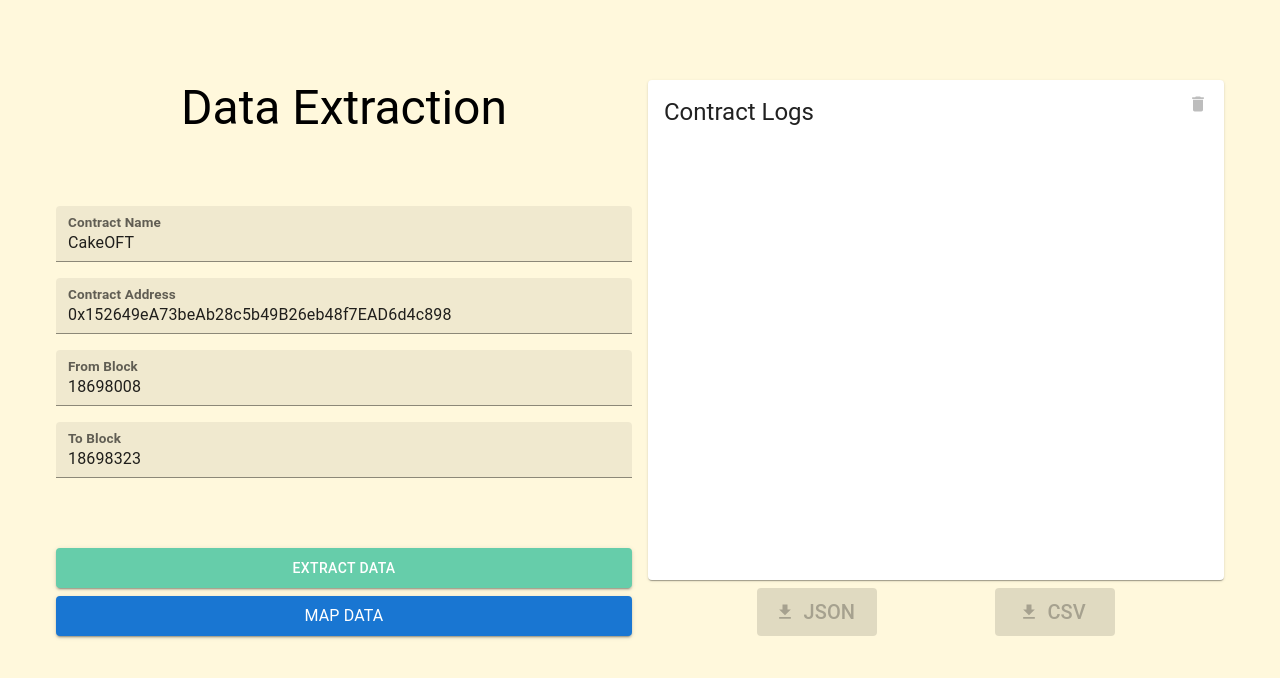
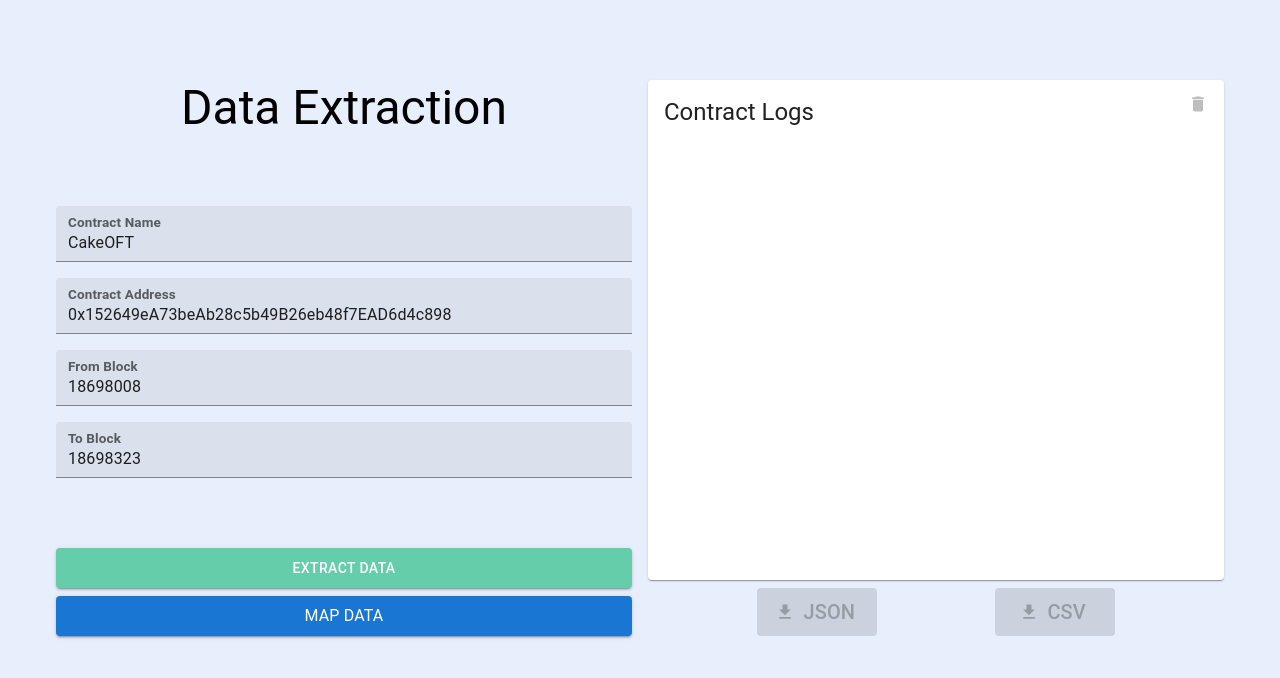
Before and after one commit to lollobeach/BlockchainProcessMining_frontend, a React (Create React App) app: page / in a window 1280 px wide. Shown: the top 678 px of the page. Built offline with nearby package versions, Linux system fonts and the light colour scheme.

Commit message:
edit: background color

```diff
--- a/src/index.css
+++ b/src/index.css
@@ -1,6 +1,6 @@
 body {
   margin: 0;
-  background-color: cornsilk;
+  background-color: #e8effc;
   font-family: -apple-system, BlinkMacSystemFont, 'Segoe UI', 'Roboto', 'Oxygen',
     'Ubuntu', 'Cantarell', 'Fira Sans', 'Droid Sans', 'Helvetica Neue',
     sans-serif;
```
